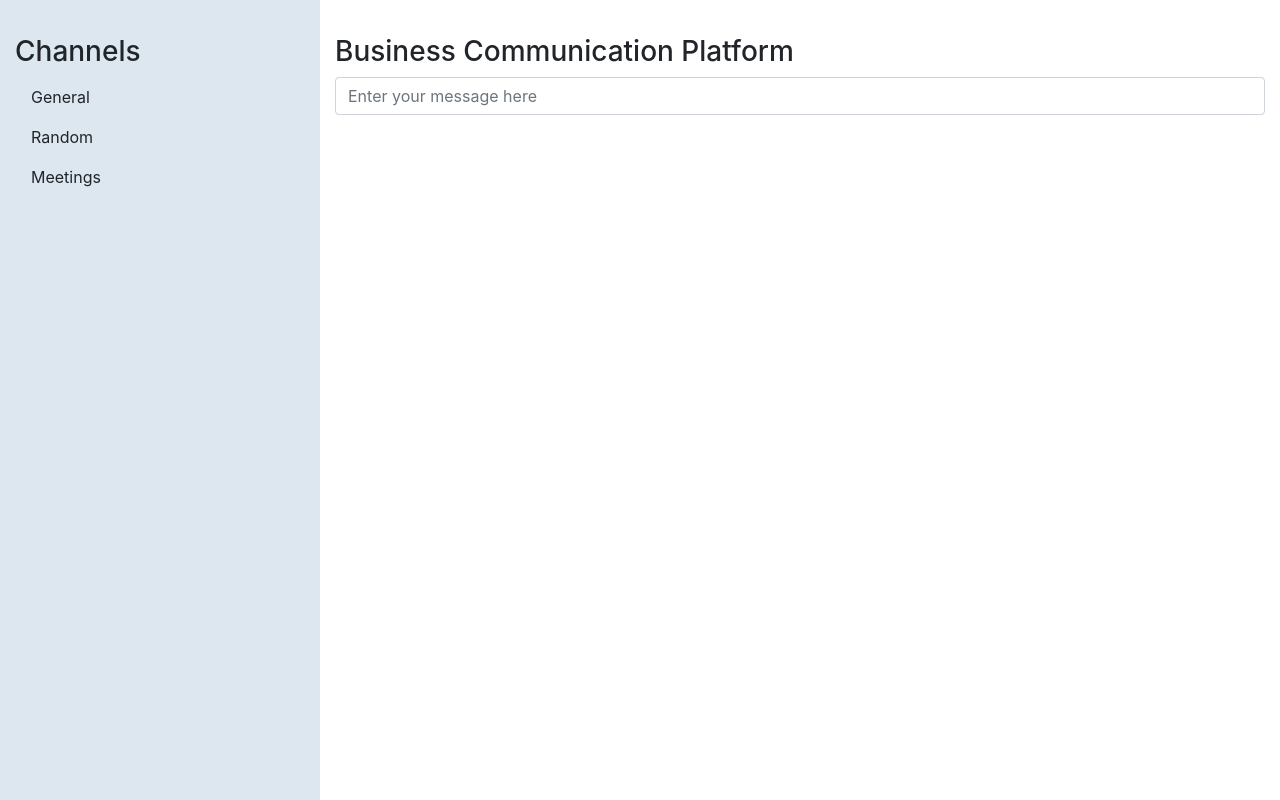
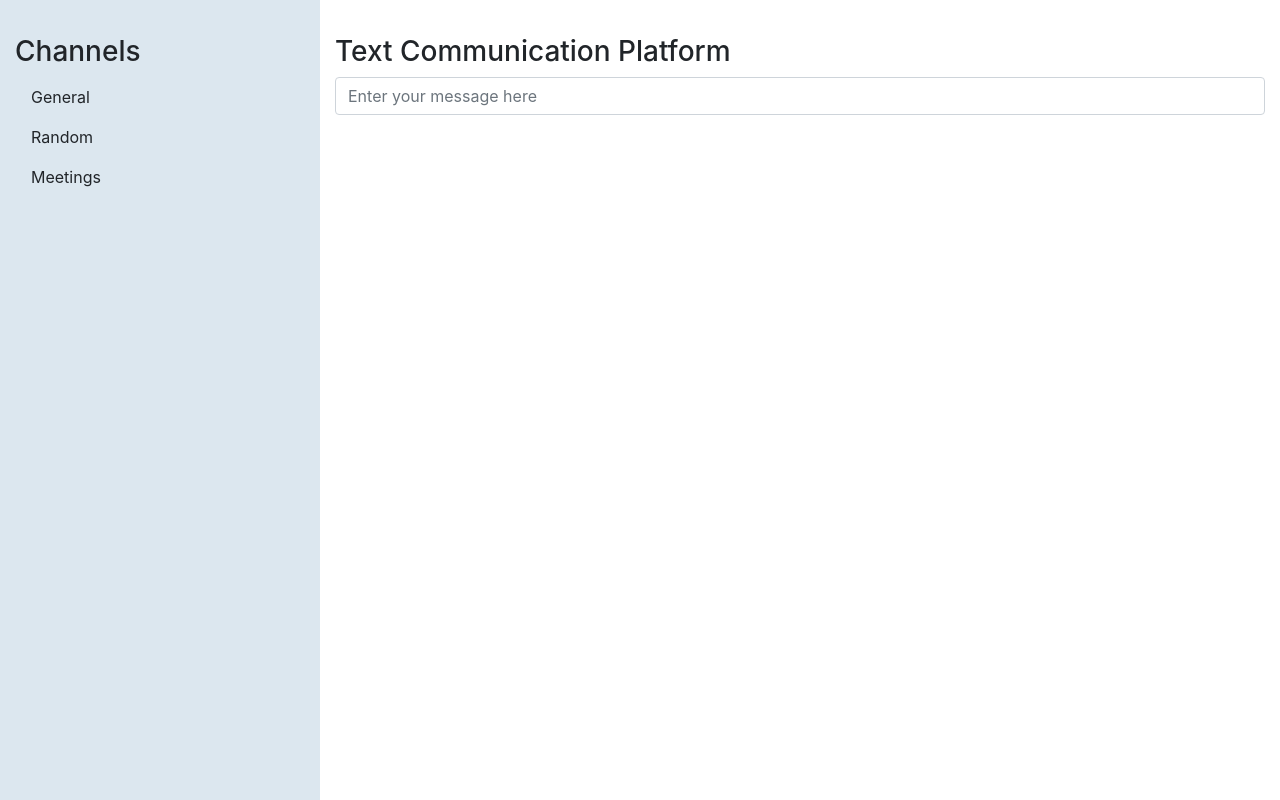
Before and after one commit to J-O-S-U-E/Business-Communication-Platform, an Angular app: page / in a window 1280 px wide. Built offline with nearby package versions, Linux system fonts and the light colour scheme.

Commit message:
typo fixes

```diff
--- a/src/app/channels/channels.component.html
+++ b/src/app/channels/channels.component.html
@@ -18,7 +18,7 @@
 
 
         <div class="col-8 col-md-9 chat-container">
-            <h3>Business Communication Platform</h3>
+            <h3>Text Communication Platform</h3>
             <input class="form-control" placeholder="Enter your message here" #message (keyup.enter)="saveMsg({username: currentUsername, avatarURL: currentUserAvatarURL, messageText: message.value, dateTime: this.currentDate, edited: currentIsEdited}); message.value='' ">
                 <div *ngFor="let userMessage of displayMessages" class="chat-messages">
                     <div class="row mt-3">
--- a/src/index.html
+++ b/src/index.html
@@ -2,7 +2,7 @@
 <html lang="en">
 <head>
   <meta charset="utf-8">
-  <title>Business Communication Platform</title>
+  <title>Text Communication Platform</title>
   <base href="/">
   <meta name="viewport" content="width=device-width, initial-scale=1">
   <link rel="icon" type="image/x-icon" href="favicon.ico">
```
